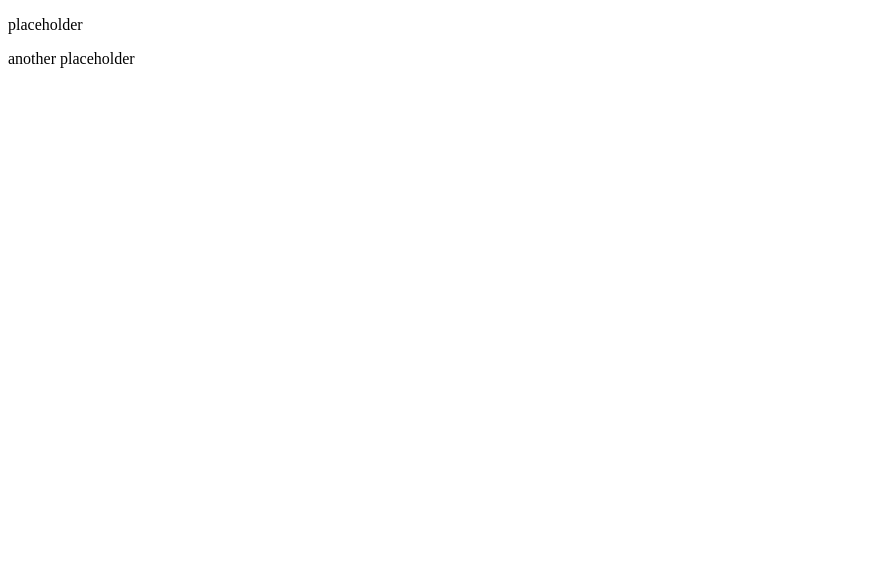
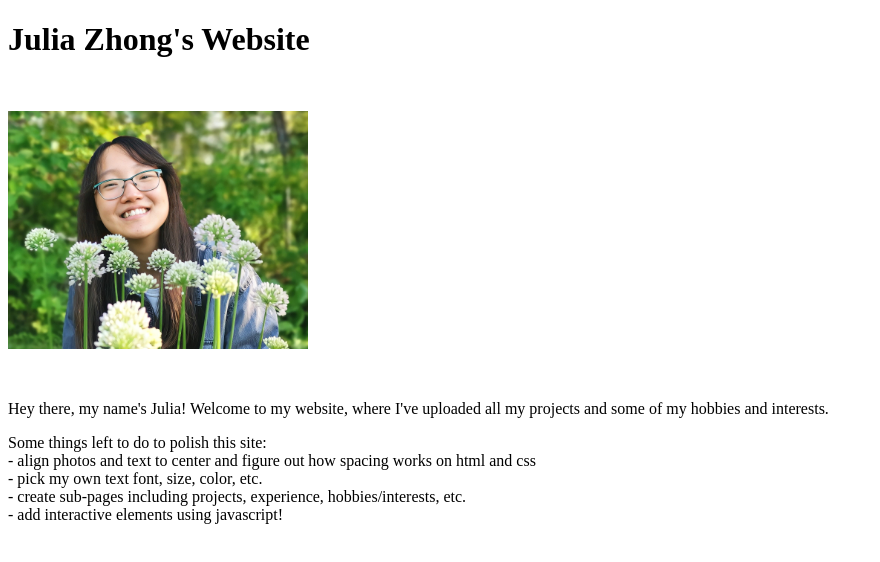
Before and after one commit to jooleyaz/jooleyaz.github.io, a plain HTML site: page index.html in a window 1280 px wide. Shown: the whole page, without its empty margins (0-880 px from the left). Drawn offline with Linux system fonts and the light colour scheme.

Commit message:
Basic design/testing

```diff
--- a/index.html
+++ b/index.html
@@ -1,11 +1,33 @@
 <!DOCTYPE html>
+
+<head>
+    <title>
+        Julia Zhong's Website!
+    </title>
+</head>
+
+<style>
+    img {
+        object-fit: contain;
+    }
+</style>
+
 <html>
     <body>
+        <h1>
+            Julia Zhong's Website
+        </h1>
+        <img src="images/profile.jpg" width="300" height="300">
         <p>
-            placeholder
+            Hey there, my name's Julia! Welcome to my website, where I've uploaded all my projects and
+            some of my hobbies and interests.
         </p>
         <p>
-            another placeholder
+            Some things left to do to polish this site: <br>
+            - align photos and text to center and figure out how spacing works on html and css <br>
+            - pick my own text font, size, color, etc. <br>
+            - create sub-pages including projects, experience, hobbies/interests, etc. <br>
+            - add interactive elements using javascript!
         </p>
     </body>
 </html>
```
Also changed, not shown: images/profile.jpg (added).
